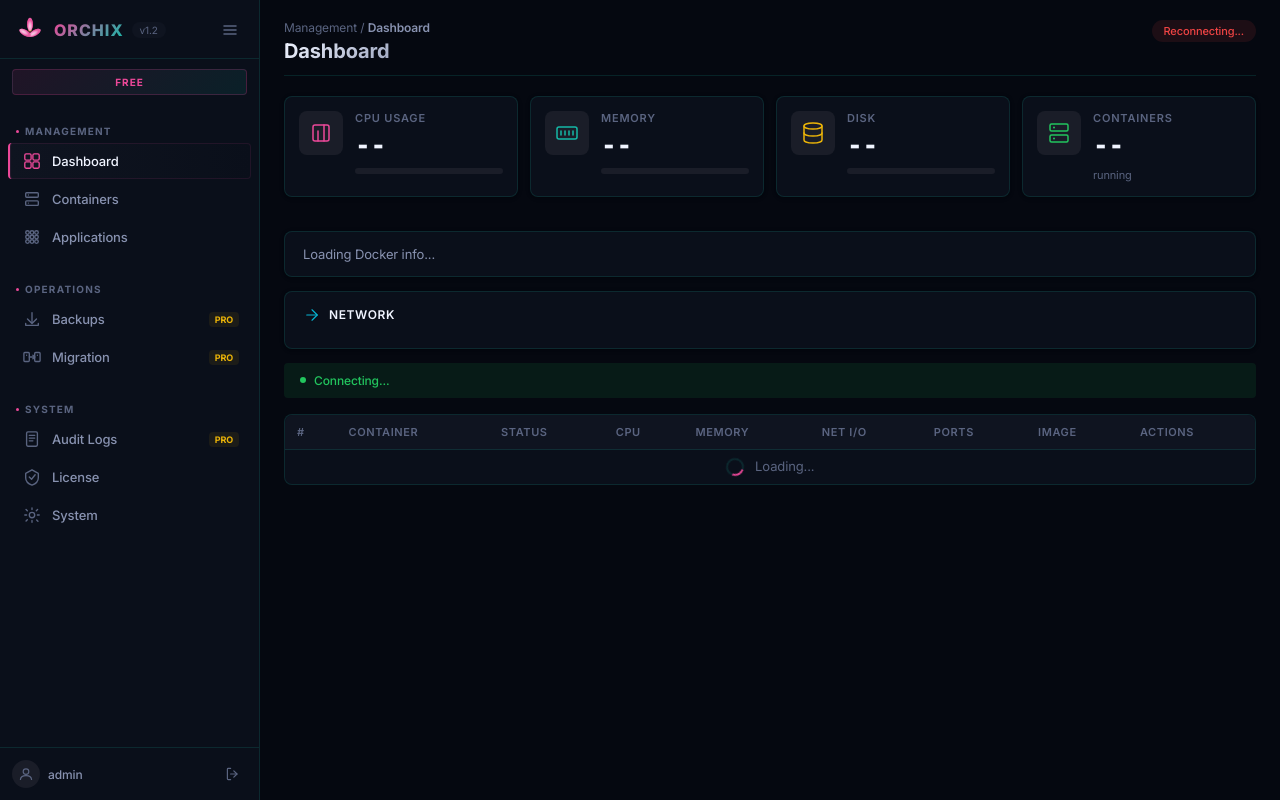
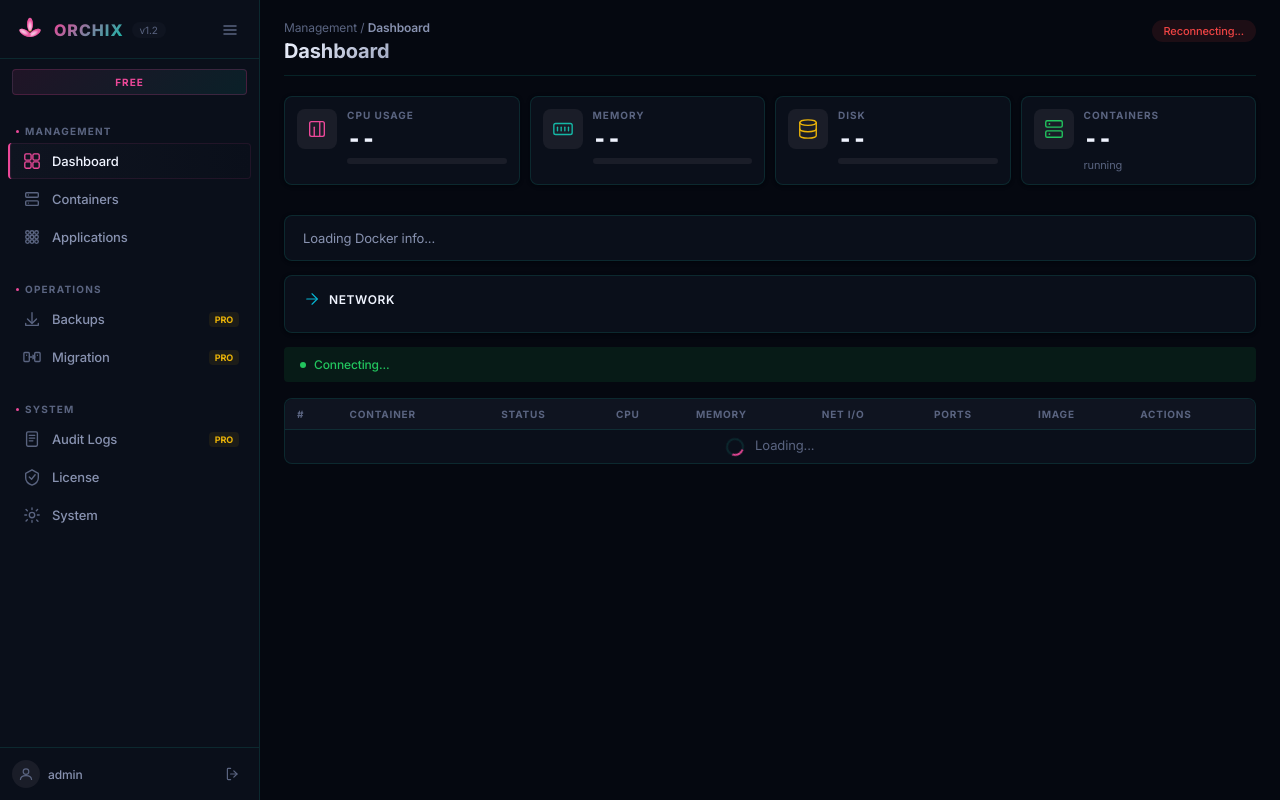
Before and after one commit to Sad-without-you/Orchix, a Flask app: page / in a window 1280 px wide. Run offline with Flask 3, Linux system fonts and the light colour scheme; the visitor is signed in with stand-in values (Sample User, id 1); data that the repository does not hold is empty.

Commit message:
Web UI: Compact dashboard & improved information density (Step 3)
- Reduced spacing throughout: metric cards, tables, sections
- Made tables denser with tighter padding and subtle row scale on hover
- Improved app cards: left accent bar on hover, 2-line description clamp
- Enhanced section cards: added gradient accent bar before headings
- Upgraded info-grid: hover effects with left border and transform
- Better summary stats: glow dots, background colors, scale on hover
- Smaller icons and tighter gaps for more content on screen
- Added monospace font to values for better readability

Focus: Less whitespace, more information, better visual feedback

Co-Authored-By: Claude Sonnet 4.5 <noreply@anthropic.com>

```diff
--- a/web/static/css/orchix.css
+++ b/web/static/css/orchix.css
@@ -413,17 +413,17 @@ body.sidebar-collapsed #content {
 .metrics-row {
     display: grid;
     grid-template-columns: repeat(4, 1fr);
-    gap: 12px;
-    margin-bottom: 18px;
+    gap: 10px;
+    margin-bottom: 16px;
 }
 
 .metric-card {
     background: var(--surface);
     border: 1px solid var(--border);
     border-radius: var(--radius);
-    padding: 14px;
+    padding: 12px;
     display: flex;
-    gap: 12px;
+    gap: 10px;
     align-items: flex-start;
     transition: all 0.2s;
     box-shadow: var(--shadow);
@@ -451,35 +451,35 @@ body.sidebar-collapsed #content {
 }
 
 .metric-icon {
-    width: 44px;
-    height: 44px;
+    width: 40px;
+    height: 40px;
     border-radius: var(--radius);
     background: var(--surface3);
     display: flex;
     align-items: center;
     justify-content: center;
-    font-size: 22px;
+    font-size: 20px;
     flex-shrink: 0;
 }
-.metric-icon svg { width: 24px; height: 24px; }
+.metric-icon svg { width: 22px; height: 22px; }
 
 .metric-content { flex: 1; min-width: 0; }
 
 .metric-card label {
     display: block;
     color: var(--text3);
-    font-size: 11px;
-    font-weight: 600;
+    font-size: 10px;
+    font-weight: 700;
     text-transform: uppercase;
-    letter-spacing: 0.8px;
-    margin-bottom: 6px;
+    letter-spacing: 1px;
+    margin-bottom: 5px;
 }
 
 .metric-card .value {
-    font-size: 26px;
+    font-size: 24px;
     font-weight: 700;
     line-height: 1.1;
-    margin-bottom: 8px;
+    margin-bottom: 6px;
     font-family: 'Consolas', 'SF Mono', 'Fira Code', monospace;
 }
 
@@ -507,8 +507,9 @@ body.sidebar-collapsed #content {
 /* ============ CONTAINER SUMMARY ============ */
 .container-summary {
     display: flex;
-    gap: 12px;
-    margin-bottom: 16px;
+    gap: 10px;
+    margin-bottom: 14px;
+    flex-wrap: wrap;
 }
 
 .summary-stat {
@@ -664,12 +683,12 @@ body.sidebar-collapsed #content {
 
 .data-table th {
     color: var(--text3);
-    font-weight: 600;
-    font-size: 11px;
+    font-weight: 700;
+    font-size: 10px;
     text-transform: uppercase;
-    letter-spacing: 0.6px;
+    letter-spacing: 0.8px;
     text-align: left;
-    padding: 10px 12px;
+    padding: 9px 12px;
     background: var(--surface2);
     border-bottom: 1px solid var(--border);
 }
@@ -677,13 +696,18 @@ body.sidebar-collapsed #content {
 .data-table th:last-child { border-radius: 0 var(--radius) 0 0; }
 
 .data-table td {
-    padding: 8px 12px;
+    padding: 7px 12px;
     font-size: 13px;
     border-bottom: 1px solid var(--border);
 }
 
-.data-table tbody tr { transition: background 0.1s; }
-.data-table tbody tr:hover { background: var(--surface2); }
+.data-table tbody tr {
+    transition: all 0.15s;
+}
+.data-table tbody tr:hover {
+    background: var(--surface2);
+    transform: scale(1.005);
+}
 .data-table tbody tr:last-child td { border-bottom: none; }
 
 .table-checkbox {
@@ -1287,19 +1354,26 @@ select.form-input { cursor: pointer; }
 /* ============ INFO GRID ============ */
 .info-grid {
     display: grid;
-    grid-template-columns: repeat(auto-fill, minmax(180px, 1fr));
-    gap: 12px;
+    grid-template-columns: repeat(auto-fill, minmax(170px, 1fr));
+    gap: 10px;
 }
 .info-grid-item {
-    padding: 12px;
+    padding: 10px 12px;
     background: var(--surface2);
     border-radius: var(--radius-sm);
+    border-left: 2px solid transparent;
+    transition: all 0.15s;
+}
+.info-grid-item:hover {
+    background: var(--surface3);
+    border-left-color: var(--pink);
+    transform: translateX(2px);
 }
 .info-grid-item .label {
     font-size: 10px;
-    font-weight: 600;
+    font-weight: 700;
     text-transform: uppercase;
-    letter-spacing: 0.6px;
+    letter-spacing: 0.8px;
     color: var(--text3);
     margin-bottom: 4px;
 }
```
Also changed, not shown: other parts of web/static/css/orchix.css (+95 -33 lines).
